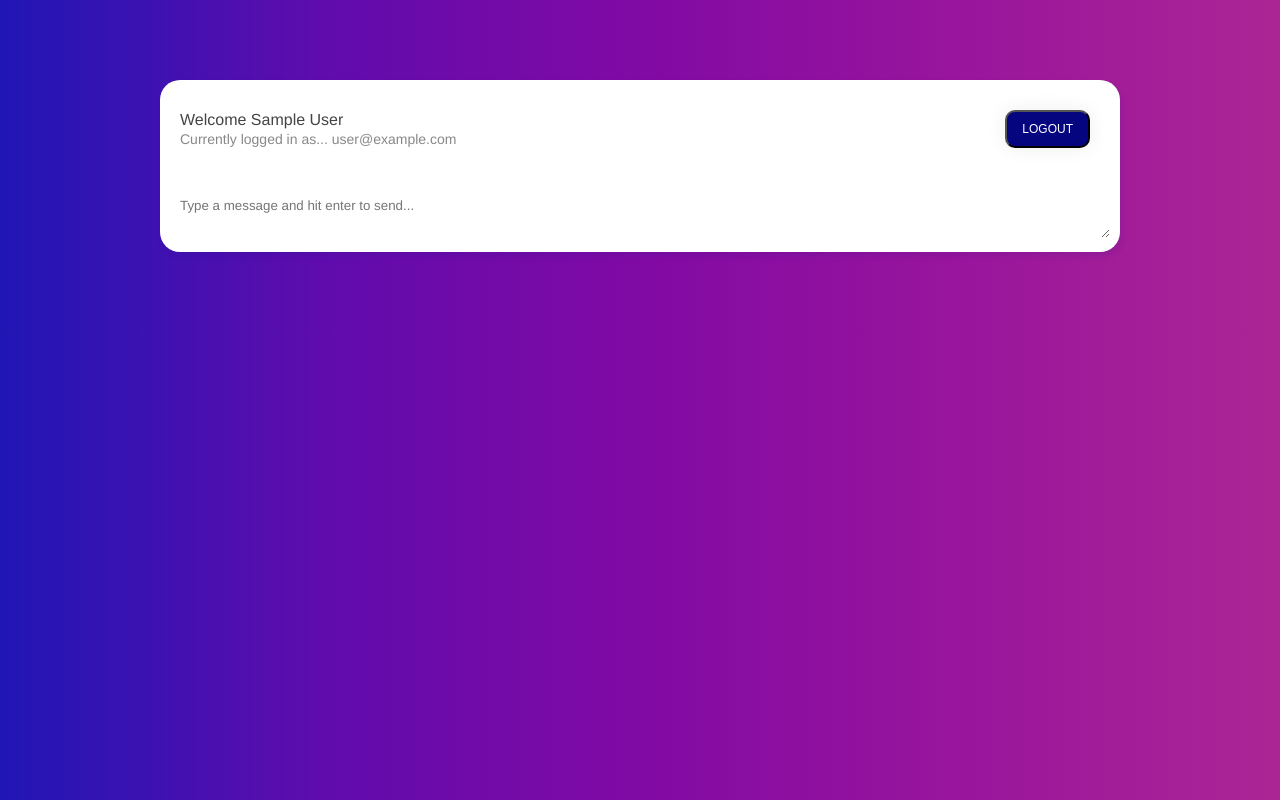
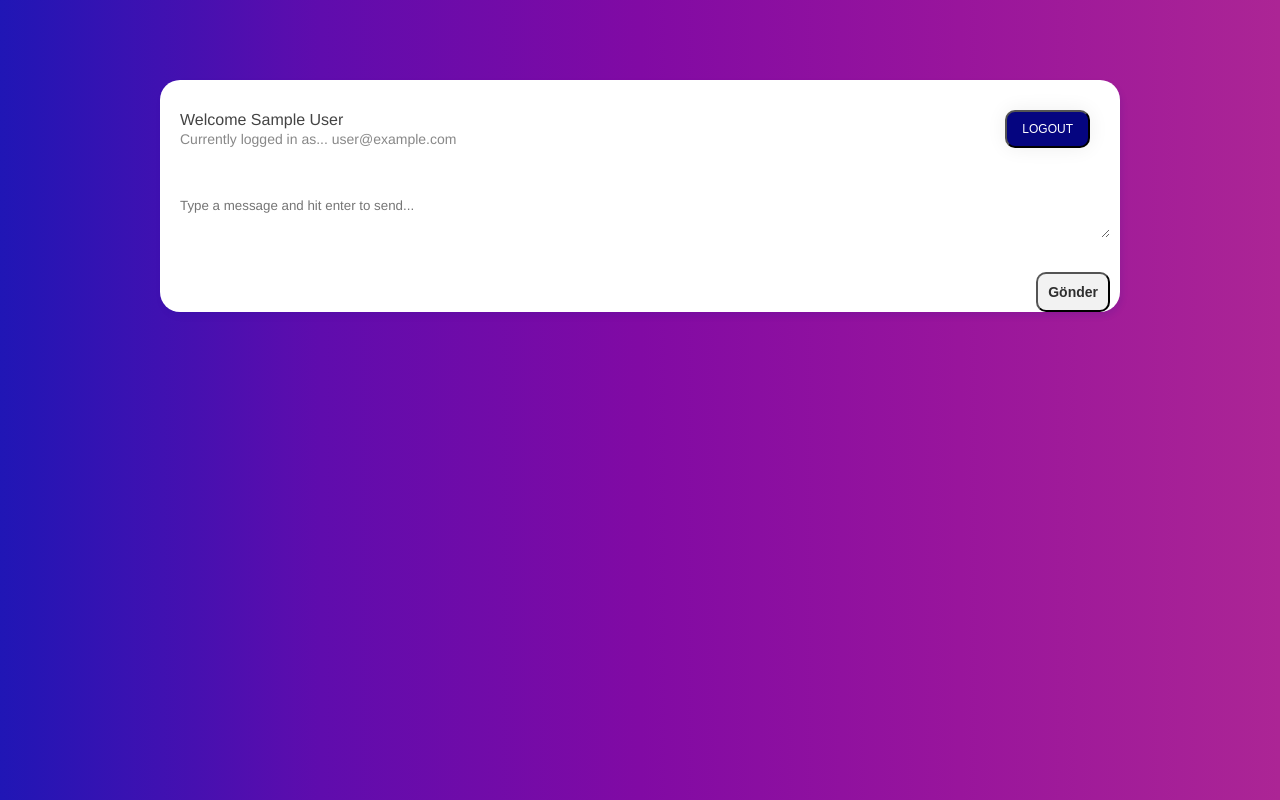
Before and after one commit to ebrardev/chat-app, a Vue app: page /chatroom in a window 1280 px wide. Built offline with nearby package versions, Linux system fonts and the light colour scheme; no server answers; sample sign-in values are in the browser's storage.

Commit message:
someting doest work

```diff
--- a/src/components/NewChatForm.vue
+++ b/src/components/NewChatForm.vue
@@ -3,22 +3,34 @@
     <textarea
       placeholder="Type a message and hit enter to send..."
       v-model="message"
-      @keypress.enter.prevent="handleSubmit"
+      @keypress.enter.prevent="handleSend"
     ></textarea>
-
+    <div class="error">{{ error }}</div>
+    <button @click.prevent="handleSend">Gönder</button>
   </form>
 </template>
-
 <script>
 import { ref } from "vue";
 import getUser from "../composables/getUser";
-
+import useCollection from "../composables/useCollection";
 import { timestamp } from "../firebase/config";
 export default {
   setup() {
     const { user } = getUser();
+    const { addDoc, error } = useCollection("messages");
+    const message = ref("");
+    const handleSend = async () => {
+  const chat = {
+    name: user.value.displayName,
+    message: message.value,
+    createdAt: timestamp(),
+  };
+  await addDoc(chat);
+  if (!error.value) {
+    message.value = "";
+  }
+};
 
-    const message = ref("");
     const handleSubmit = async () => {
       const chat = {
         name: user.value.displayName,
@@ -26,9 +38,11 @@ export default {
         createdAt: timestamp(),
       };
       await addDoc(chat);
-
+      if (!error.value) {
+        message.value = "";
+      }
     };
-    return { message, handleSubmit };
+    return { message, handleSubmit, error };
   },
 };
 </script>
@@ -48,4 +62,26 @@ textarea {
   font-family: inherit;
   outline: none;
 }
+button{
+  padding: 10px;
+  border-radius: 10px;
+  border: 1 px solid transparent;
+  cursor: pointer;
+  margin-bottom: 5px;
+  display: block;
+  margin-left: auto;
+  margin-right: 0;
+  background-color: #f2f2f2;
+  color: #2f2f2f;
+  font-weight: bold;
+  font-size: 14px;
+  transition: all 0.3s ease;
+
+
+
+}
+button:hover{
+  background-color: #0c9e1a;
+  color: white;
+}
 </style>
--- a/src/composables/useCollection.js
+++ b/src/composables/useCollection.js
@@ -16,4 +16,5 @@ const useCollection = (collection) => {
   return { error, addDoc };
 };
 
+
 export default useCollection;
--- a/src/firebase/config.js
+++ b/src/firebase/config.js
@@ -1,6 +1,6 @@
 import firebase from 'firebase/app';
 import 'firebase/auth';
-import 'firebase/firestore';
+import   'firebase/firestore';
 
 const firebaseConfig = {
     apiKey: process.env.VUE_APP_FIREBASE_API_KEY,
@@ -14,8 +14,7 @@ const firebaseConfig = {
   firebase.initializeApp(firebaseConfig);
 
   const projectAuth = firebase.auth();
+  const projectFirestore = firebase.firestore();
+  const timestamp = firebase.firestore.FieldValue.serverTimestamp;
 
-  const projectFireStore = firebase.firestore();
-  const timestamp= firebase.firestore.FieldValue.serverTimestamp();
-
-  export { projectFireStore, timestamp, projectAuth };
+  export { projectAuth, projectFirestore, timestamp };
```
